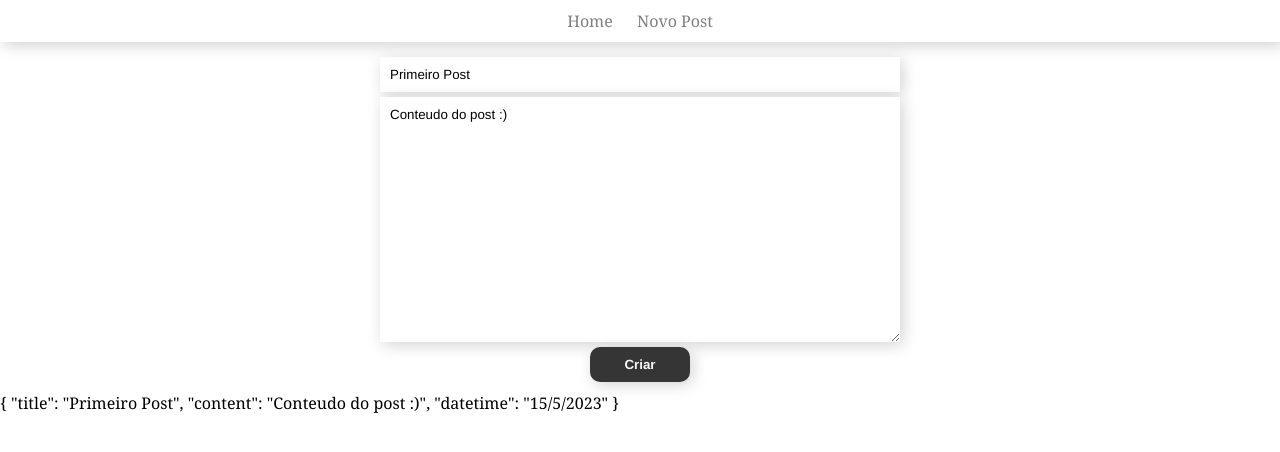
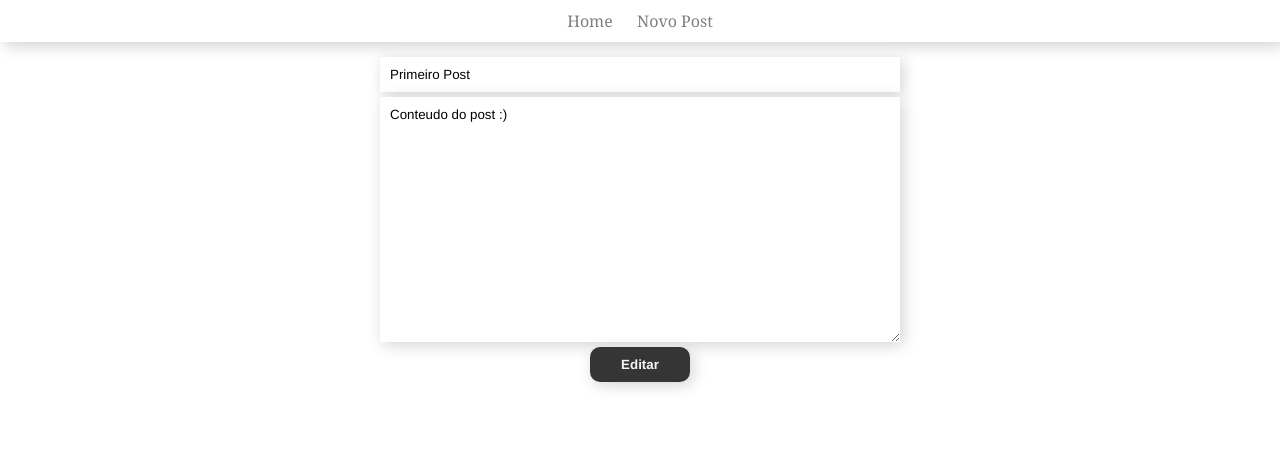
Before and after one commit to EduardoScarante/blog, a Vue app: page /edit/0 in a window 1280 px wide. Shown: the top 452 px of the page. Built offline with nearby package versions, Linux system fonts and the light colour scheme.

Commit message:
condicional criação ou deleção de post

```diff
--- a/src/App.vue
+++ b/src/App.vue
@@ -70,6 +70,7 @@ export default {
       this.posts.push(objeto)
     },
     updatePost(updatedPost, id) {
+
       this.posts[id] = updatedPost
     }
   }
--- a/src/components/PostForm.vue
+++ b/src/components/PostForm.vue
@@ -10,7 +10,9 @@ export default {
                 title: this.post?.title || "",
                 content: this.post?.content || ""
             },
-            data: {},
+            editable: Boolean(this.post),
+
+            buttonName: Boolean(this.post) === true ? "Editar" : "Criar"
         }
     },
     methods: {
@@ -32,13 +34,7 @@ export default {
                 datetime: dataDaPostagem
             }
 
-            this.$emit("create-post", obj
-            )
-
-            alert(`Novo Post:
-                Titulo: ${obj.title}
-                Mensagem: ${obj.content}`
-            )
+            this.editable === true ? this.$emit("edit-post", obj, this.$route.params.id) : this.$emit("create-post", obj)
 
             this.$router.push("/")
         },
@@ -59,7 +55,9 @@ export default {
                 placeholder="Message" rows="15">
             </textarea>
 
-            <button type="submit" @click="handleCreatePost">Criar</button>
+            <button type="submit" @click="handleCreatePost">
+                {{buttonName}}
+            </button>
         </form>
     </div>
 </template>
--- a/src/views/Edit.vue
+++ b/src/views/Edit.vue
@@ -19,8 +19,6 @@ export default {
 
 <template>
     <PostForm :post="post" />
-
-    {{ post }}
 </template>
 
 <style></style>
```
